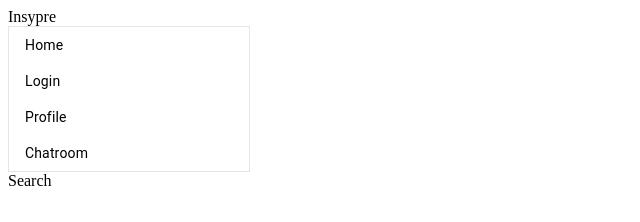
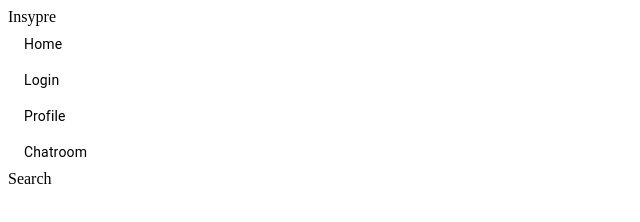
Before and after one commit to wengelgemu/inspyre, a React (Create React App) app: page / in a window 1280 px wide. Shown: the top 222 px of the page, without its empty margins (0-640 px from the left). Built offline with nearby package versions, Linux system fonts and the light colour scheme.

Commit message:
fixing merge conflict

```diff
--- a/package.json
+++ b/package.json
@@ -3,6 +3,7 @@
   "version": "0.1.0",
   "private": true,
   "dependencies": {
+    "@material-ui/core": "^4.9.9",
     "@testing-library/jest-dom": "^4.2.4",
     "@testing-library/react": "^9.3.2",
     "@testing-library/user-event": "^7.1.2",
--- a/src/SideBar.js
+++ b/src/SideBar.js
@@ -1,7 +1,6 @@
 import React from "react"
 import "./SideBar.css";
 
-// not sure if needed here or just in app.js but leaving it just in case
 // import Login from "./Login"
 // import Profile from "./Profile"
 // import Home from "./Home"
@@ -14,15 +13,7 @@ import ListItemText from '@material-ui/core/ListItemText'
 // Wengel
 export default function SideBar({ items }) {
     return (
-    // <div>
-    //     <ul>
-    //         <Login/>
-    //         <Profile />
-    //         <Home />
-    //         <ChatRoom />
-    //     </ul>
-    // </div>
-    <div className="Side">
+    <div className="SideBar">
         <List disablePadding dense>
             {items.map(({ label, name, ...rest }) => (
                 <ListItem key={name} button {...rest}>
```
Also changed, not shown: 1 other file (tests, documents, lock files or other folders).
